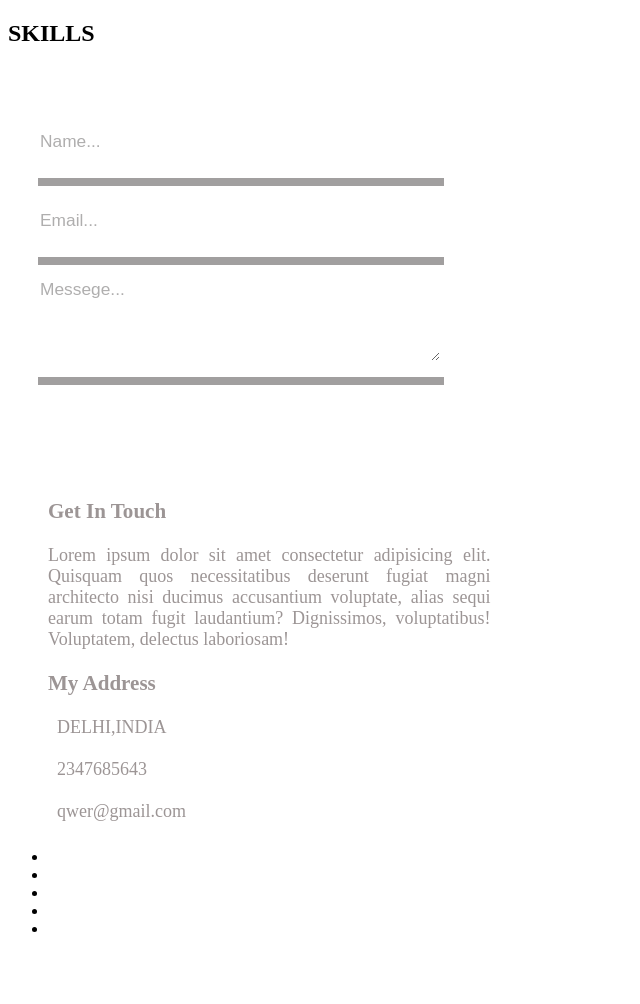
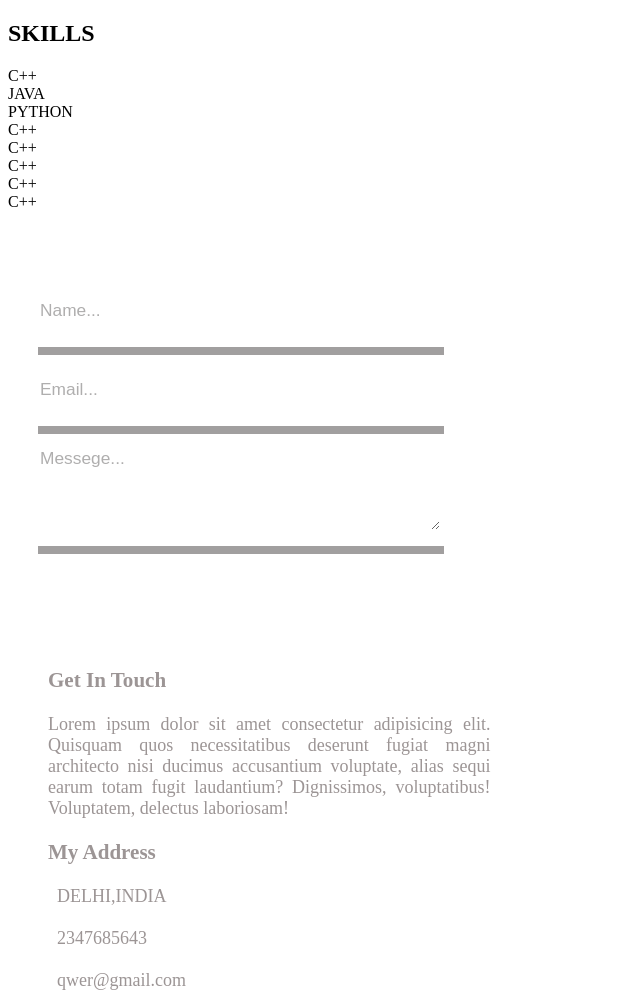
Before and after one commit to Prashantsetia/resume, a plain HTML site: page index.html in a window 1280 px wide. Shown: the top 1004 px of the page, without its empty margins (0-640 px from the left). Before the commit the page ends 954 px from the top, so only its background shows below. Drawn offline with Linux system fonts and the light colour scheme.

Commit message:
updated skill section

```diff
--- a/index.html
+++ b/index.html
@@ -14,7 +14,67 @@
             <span><i class="fas fa-chalkboard-teacher"></i></span>
             <span>SKILLS</span>
         </h1>
+        <div class="section-display mb-75px">
 
+            <div class="skill-progress">
+                <div class="eighty-five mb-blue">
+                    <div class="skill-name">
+                        <span>C++</span>
+                    </div>
+                </div>
+            </div>
+
+            <div class="skill-progress">
+                <div class="eighty-five mb-pink">
+                    <div class="skill-name">
+                        <span>JAVA</span>
+                    </div>
+                </div>
+            </div>
+            <div class="skill-progress">
+                <div class="eighty-five mb-green">
+                    <div class="skill-name">
+                        <span>PYTHON</span>
+                    </div>
+                </div>
+            </div>
+            <div class="skill-progress">
+                <div class="eighty-five mb-blue">
+                    <div class="skill-name">
+                        <span>C++</span>
+                    </div>
+                </div>
+            </div>
+            <div class="skill-progress">
+                <div class="eighty-five mb-pink">
+                    <div class="skill-name">
+                        <span>C++</span>
+                    </div>
+                </div>
+            </div>
+            <div class="skill-progress">
+                <div class="eighty-five mb-green">
+                    <div class="skill-name">
+                        <span>C++</span>
+                    </div>
+                </div>
+            </div>
+            <div class="skill-progress">
+                <div class="eighty-five mb-blue">
+                    <div class="skill-name">
+                        <span>C++</span>
+                    </div>
+                </div>
+            </div>
+            <div class="skill-progress">
+                <div class="eighty-five mb-blue">
+                    <div class="skill-name">
+                        <span>C++</span>
+                    </div>
+                </div>
+            </div>
+        </div>
+    </section>
     <section id="contact">
         <h1 class="section-heading">
             <span style="color: white;"><i class="far fa-address-card"></i></span>
```
